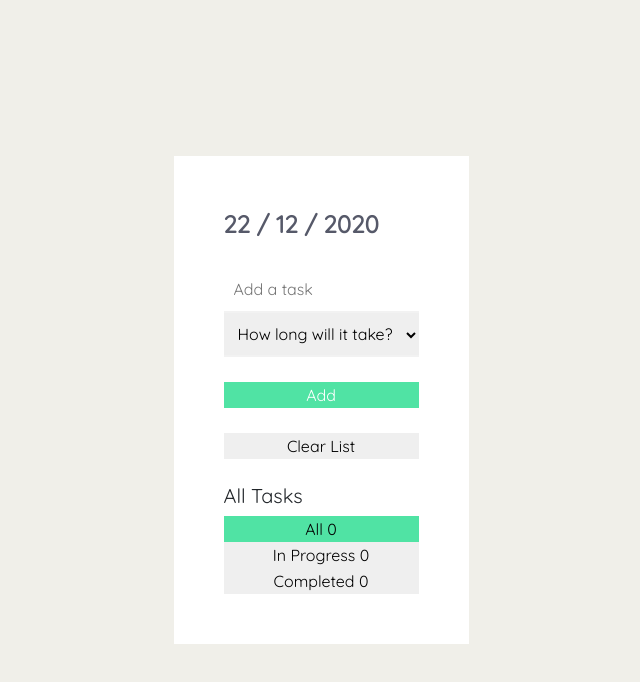
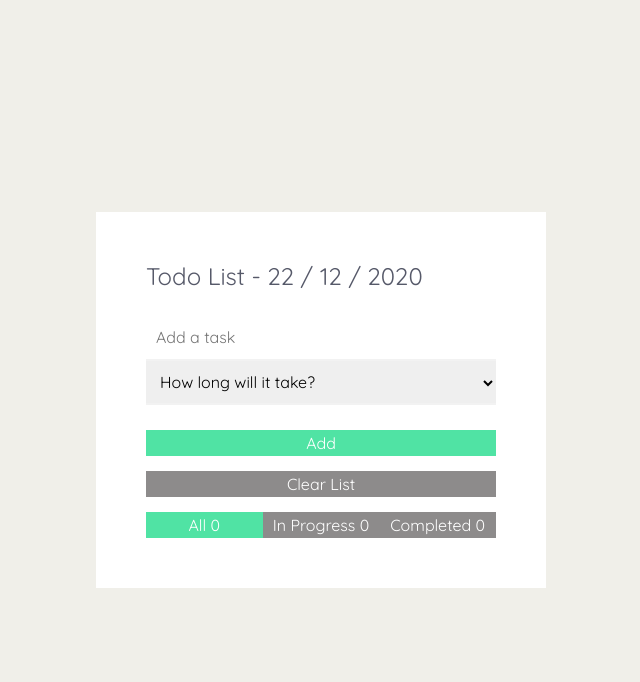
Before and after one commit to TTBoiMike/todo-list-react-app, a React (Create React App) app: page / in a window 1280 px wide. Shown: the top 682 px of the page, without its empty margins (319-959 px from the left). Built offline with nearby package versions, Linux system fonts and the light colour scheme.

Commit message:
improves filter functionality and adds colour scheme

```diff
--- a/src/App.css
+++ b/src/App.css
@@ -15,6 +15,14 @@ body {
   padding: 50px;
   background-color: #fff;
 }
+@media screen and (min-width: 768px) {
+  .App {
+    width: 450px;
+  }
+  .todo-app-meta {
+    grid-template-columns: repeat(3, 1fr);
+  }
+}
 .create-form {
   display: flex;
   flex-direction: column;
@@ -26,7 +34,9 @@ body {
 /* elements */
 button {
   width: 100%;
+  background-color: #8d8b8b;
   border: none;
+  color: #fff;
 }
 button:hover, button:active, button:focus {
   outline: none;
@@ -39,6 +49,7 @@ input, select {
 input[type="checkbox"] {
   height: 30px;
   width: 30px;
+  margin-left: 15px;
 }
 /* timestamp */
 .timestamp {
@@ -68,7 +79,7 @@ input[type="checkbox"] {
 }
 .button-clear {
   width: 100%;
-  margin: 25px 0;
+  margin: 15px 0;
 }
 /* appMeta */
 .todo-app-meta {
--- a/src/components/App.js
+++ b/src/components/App.js
@@ -18,7 +18,6 @@ class App extends React.Component {
       totalTodos: 0,
       visibility: "all"
     }
-    this.filterPublishedTodos = this.filterPublishedTodos.bind(this)
   }
 
   componentDidMount() {
@@ -60,6 +59,7 @@ class App extends React.Component {
         inProgress: state.inProgress + 1
       }))
     }
+    this.filterPublishedTodos(this.state.visibility)
   }
 
   clearList = () => {
@@ -85,7 +85,7 @@ class App extends React.Component {
       let inProgressTodos =  this.state.allTodos.filter((todo) => todo.completed === false)
       this.setState({
         publishedTodos: inProgressTodos,
-        visibility: "in_progress"
+        visibility: "inprogress"
       })
     } else {
       this.setState((state) => ({
--- a/src/components/appMeta.js
+++ b/src/components/appMeta.js
@@ -3,10 +3,9 @@ import React from 'react'
 const AppMeta = (props) => {
     return (
         <div>
-            <h5>All Tasks</h5>
             <div className="todo-app-meta">
                 <button style={props.appinfo.visibility === "all" ? {backgroundColor: "#50E3A4"} : {backgroundColor: ""}} id="all" onClick={(e) => props.filter(e.target.id)}>All <span className="info-icon">{props.appinfo.allTodos.length}</span></button>
-                <button style={props.appinfo.visibility === "in_progress" ? {backgroundColor: "#50E3A4"} : {backgroundColor: ""}} id="inprogress" onClick={(e) => props.filter(e.target.id)}>In Progress <span className="info-icon">{props.appinfo.inProgress}</span></button>
+                <button style={props.appinfo.visibility === "inprogress" ? {backgroundColor: "#50E3A4"} : {backgroundColor: ""}} id="inprogress" onClick={(e) => props.filter(e.target.id)}>In Progress <span className="info-icon">{props.appinfo.inProgress}</span></button>
                 <button style={props.appinfo.visibility === "completed" ? {backgroundColor: "#50E3A4"} : {backgroundColor: ""}} id="completed" onClick={(e) => props.filter(e.target.id)}>Completed <span className="info-icon">{props.appinfo.completedTodos}</span></button>
             </div>
         </div>
--- a/src/components/timestamp.js
+++ b/src/components/timestamp.js
@@ -11,7 +11,7 @@ class Timestamp extends React.Component {
     render() {
         return (
             <div className="timestamp">
-                <p>{this.state.date.getDate()} / {this.state.date.getMonth()+1} / {this.state.date.getFullYear()}</p>
+                <h4>Todo List - {this.state.date.getDate()} / {this.state.date.getMonth()+1} / {this.state.date.getFullYear()}</h4>
             </div>
         )
     }
```
Also changed, not shown: 1 other file (tests, documents, lock files or other folders).
